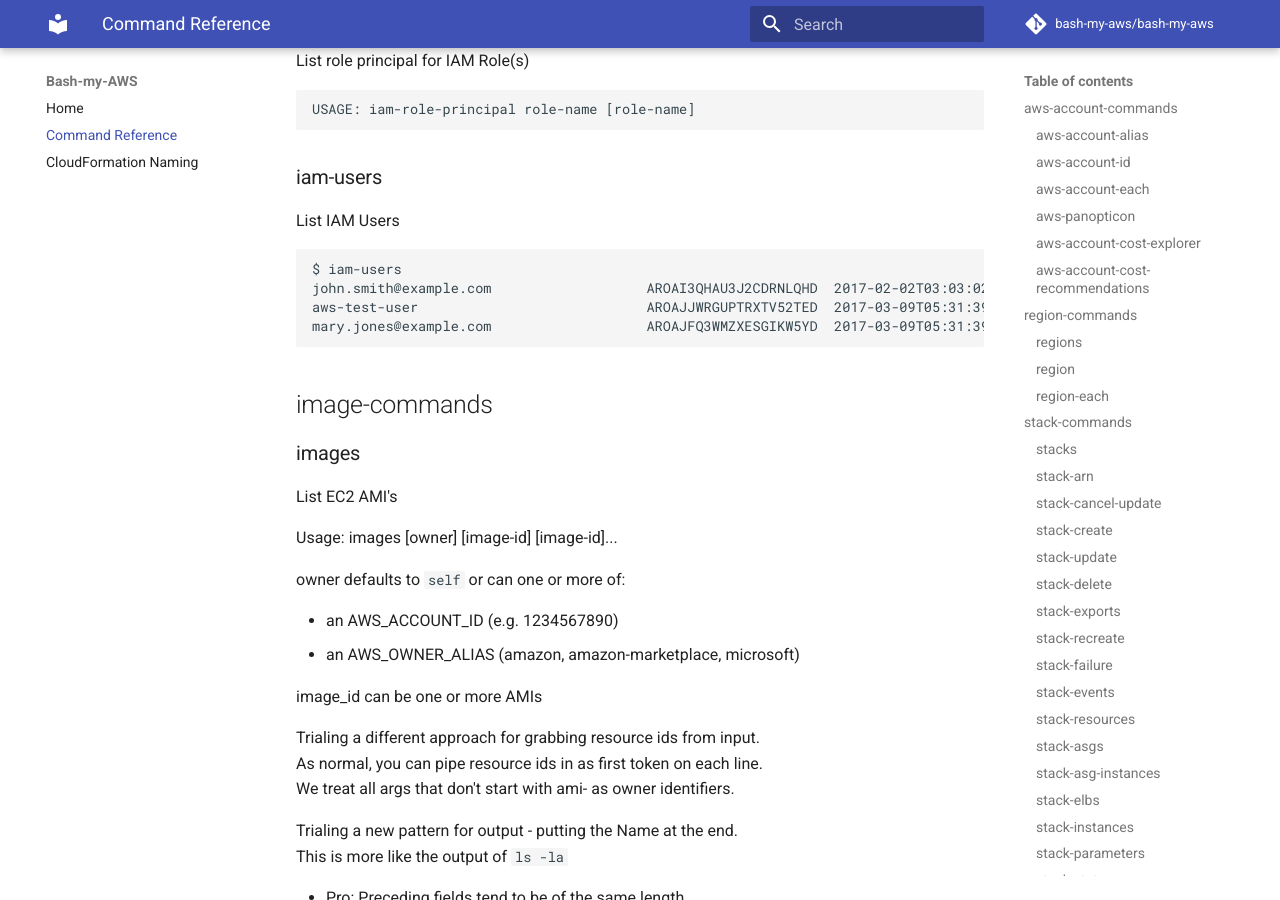
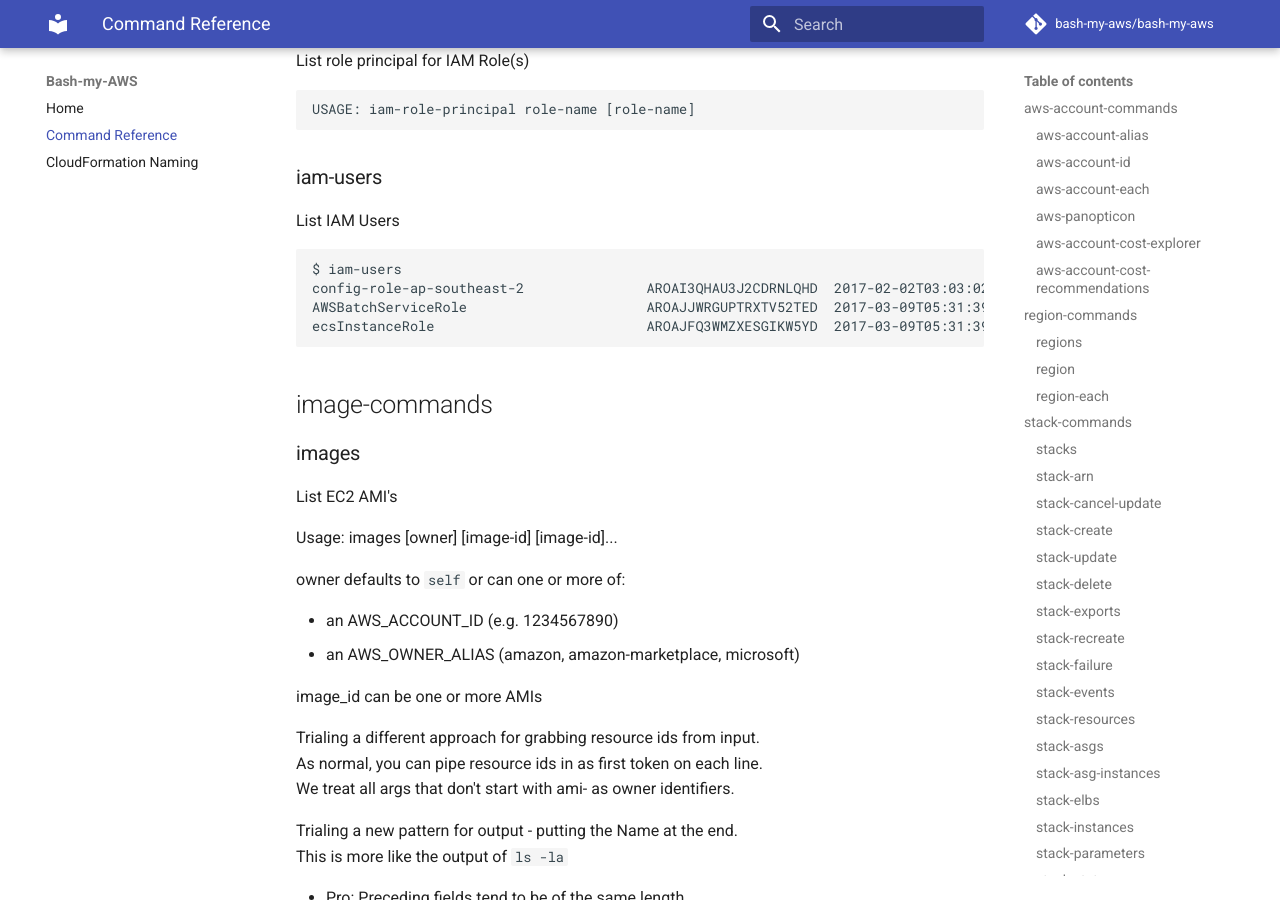
Before and after one commit to bash-my-aws/bash-my-aws, an MkDocs documentation site: the page built from docs/command-reference.md, in a window 1280 px wide and 900 px high, scrolled down 20550 px. Built offline with MkDocs 1.6.1 and Material for MkDocs 9.7.7, drawn with Linux system fonts in a browser that asks for light colours; comment, search, counter and statistics services are not loaded.

Commit message:
Regenerated docs with script/build

```diff
--- a/docs/command-reference.md
+++ b/docs/command-reference.md
@@ -974,14 +974,15 @@
 
     USAGE: iam-role-principal role-name [role-name]
 
+
 ### iam-users
 
 List IAM Users
 
     $ iam-users
-    john.smith@example.com                   AROAI3QHAU3J2CDRNLQHD  2017-02-02T03:03:02Z
-    aws-test-user                            AROAJJWRGUPTRXTV52TED  2017-03-09T05:31:39Z
-    mary.jones@example.com                   AROAJFQ3WMZXESGIKW5YD  2017-03-09T05:31:39Z
+    config-role-ap-southeast-2               AROAI3QHAU3J2CDRNLQHD  2017-02-02T03:03:02Z
+    AWSBatchServiceRole                      AROAJJWRGUPTRXTV52TED  2017-03-09T05:31:39Z
+    ecsInstanceRole                          AROAJFQ3WMZXESGIKW5YD  2017-03-09T05:31:39Z
 
 
 ## image-commands
```
Also changed, not shown: 1 other file.
